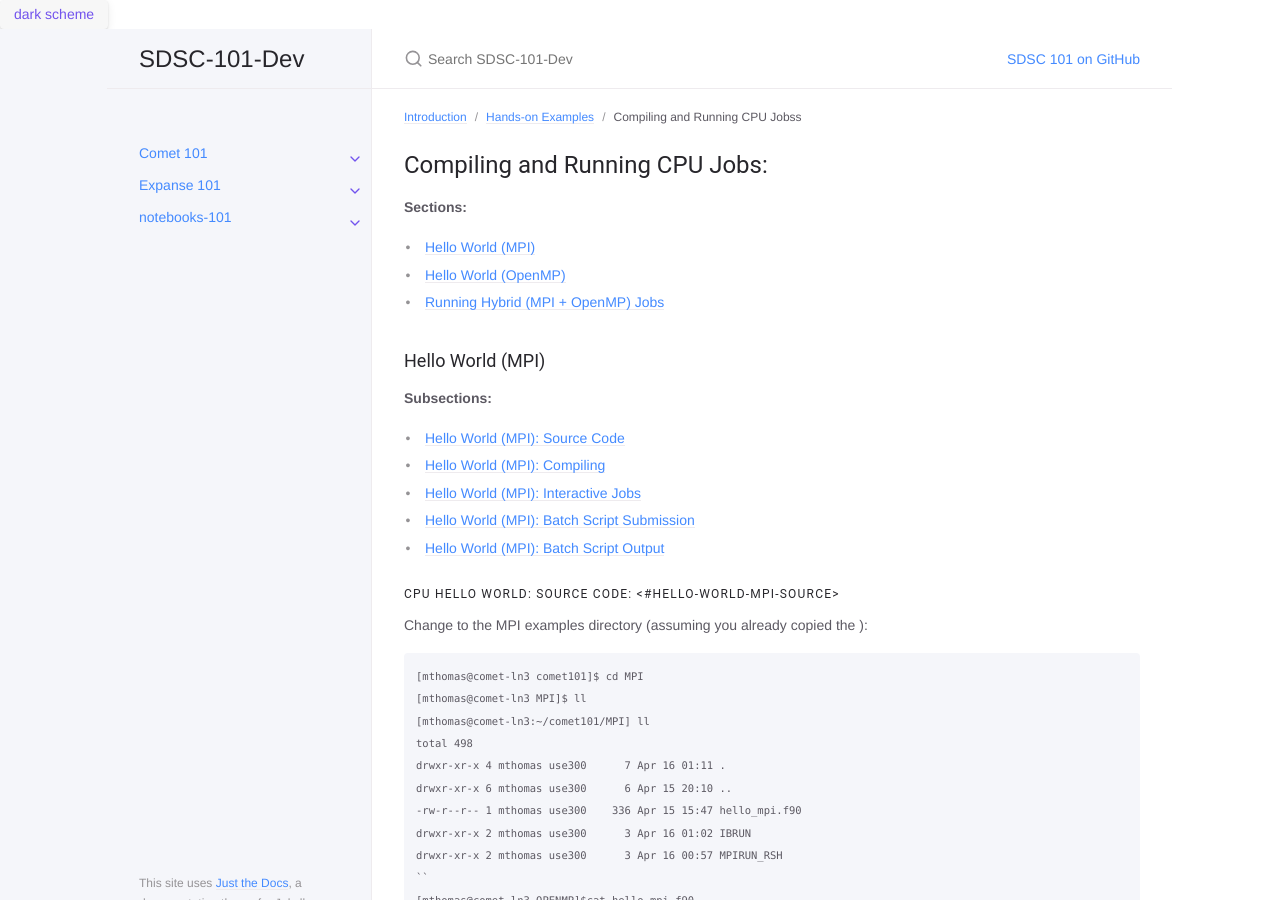
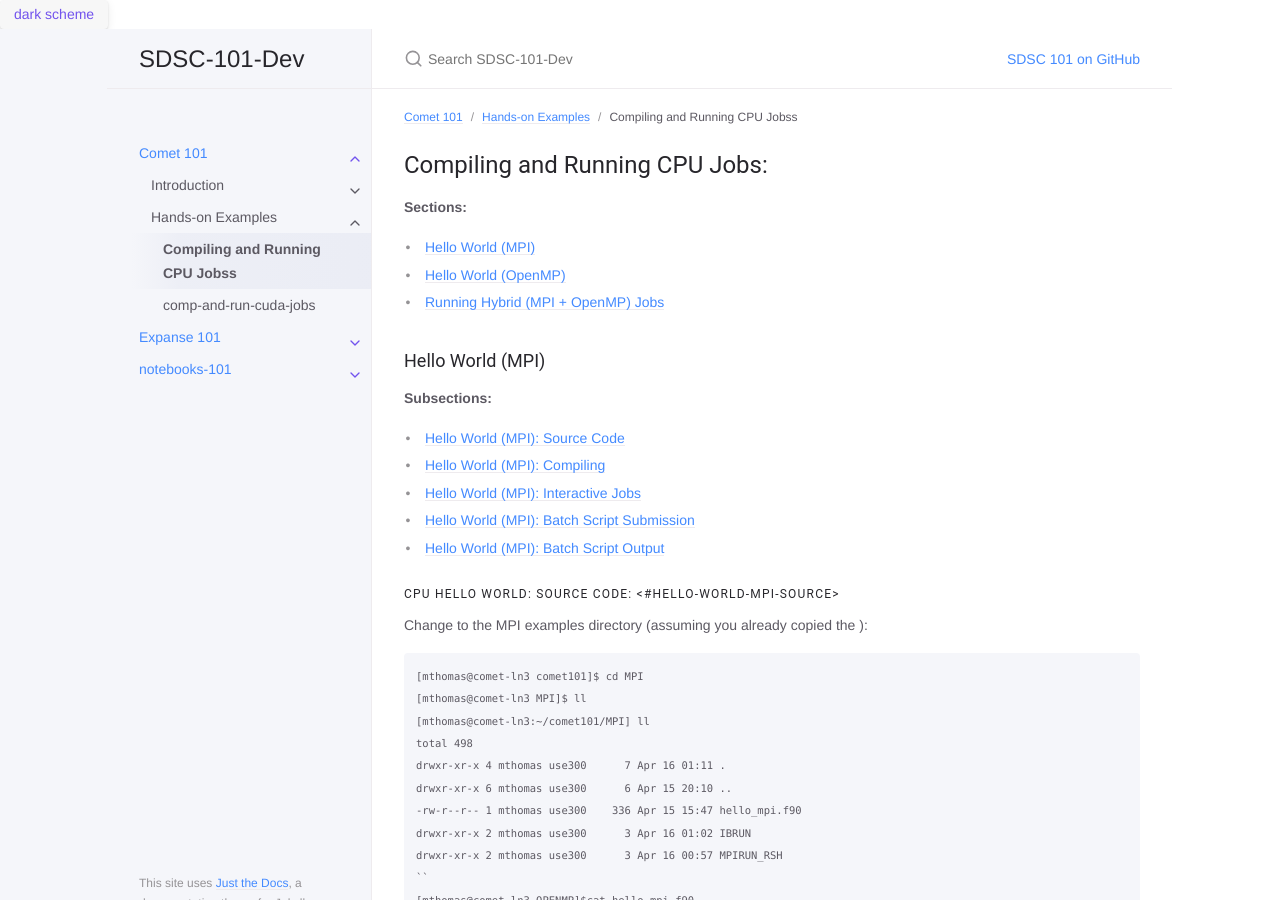
Before and after one commit to sdsc-hpc-training-dev/dev.io, a Jekyll site: the page built from docs/comet-101/cpu.md, in a window 1280 px wide and 900 px high. Built offline with Jekyll 4.4.1, drawn with Linux system fonts in a browser that asks for light colours.

Commit message:
Update cpu.md

```diff
--- a/docs/comet-101/cpu.md
+++ b/docs/comet-101/cpu.md
@@ -2,7 +2,7 @@
 layout: default
 title: Compiling and Running CPU Jobss
 parent: Hands-on Examples
-grand_parent: Introduction
+grand_parent: Comet 101
 nav_order: 6
 ---
 ## Compiling and Running CPU Jobs: <a name="comp-and-run-cpu-jobs"></a>
```
